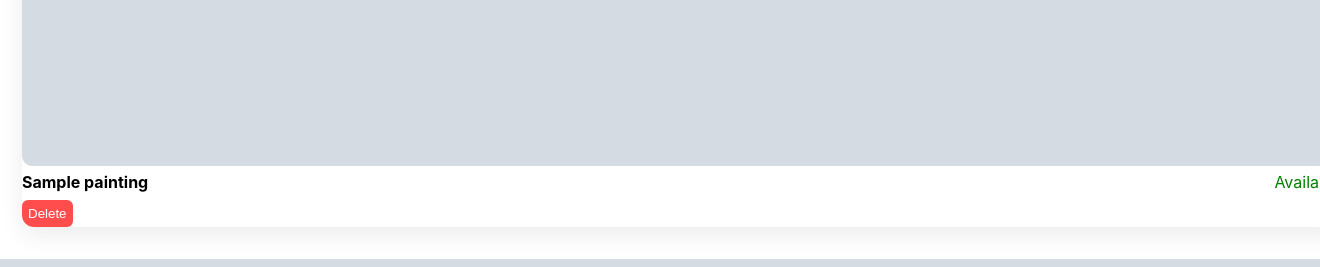
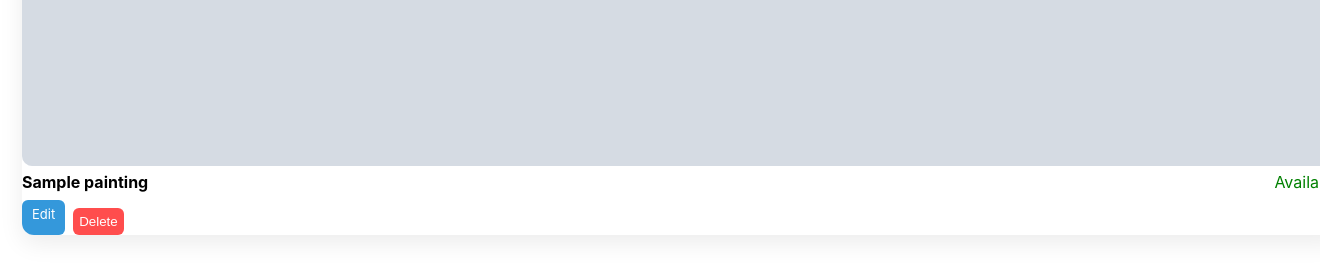
Before and after one commit to voanhkiet/painting-site, a Python web app: template templates/admin.html in a window 1320 px wide; the page is wider, and only the part inside the window is pictured. Shown: the part 1415-1682 px from the top of that part. Run offline with Jinja, Linux system fonts and the light colour scheme; the template is opened without the code that fills it: most values are stand-ins (such as "Sample title", 1, 10 or a date in 2020); grey boxes marked "Sample" are stand-in pictures.

Commit message:
add admin

```diff
--- a/templates/admin.html
+++ b/templates/admin.html
@@ -42,9 +42,14 @@
                 {% endif %}
             </div>
 
-            <form method="POST" action="/admin/delete/{{ p.id }}">
-                <button class="delete-btn">Delete</button>
-            </form>
+            <!-- ✅ ACTIONS -->
+            <div class="admin-actions">
+                <a href="/admin/edit/{{ p.id }}" class="edit-btn">Edit</a>
+
+                <form method="POST" action="/admin/delete/{{ p.id }}">
+                    <button class="delete-btn">Delete</button>
+                </form>
+             </div>
 
         </div>
     {% endfor %}
```
